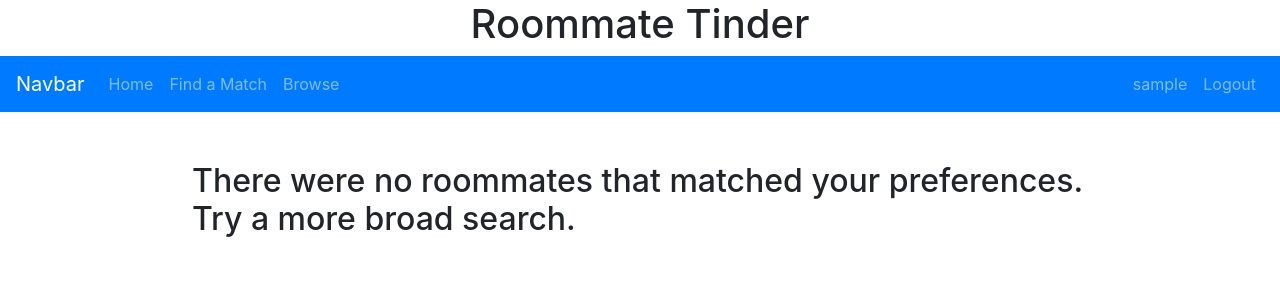
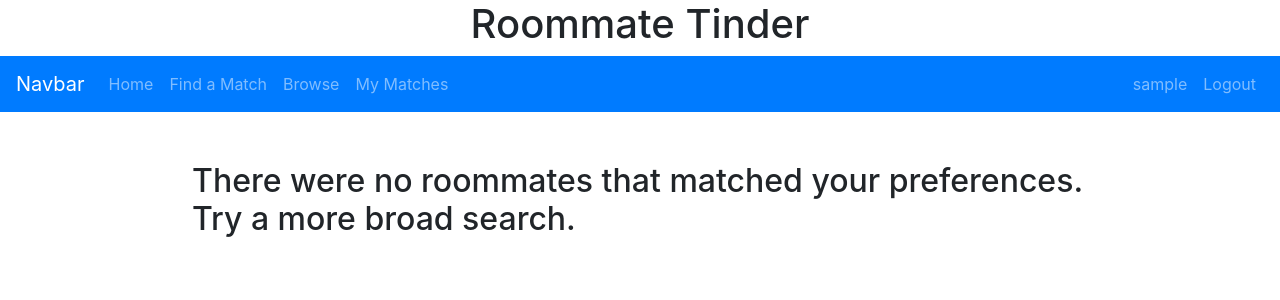
Before and after one commit to AustinOldham/CS1520_Project, a Flask app: page /error?error_type=match_not_found in a window 1280 px wide. Shown: the top 300 px of the page. Run offline with Flask 2, Linux system fonts and the light colour scheme; the visitor is signed in with stand-in values (Sample User, id 1); some libraries are stand-ins or nearby versions.

Commit message:
Adding match list page to navbar

```diff
--- a/route.py
+++ b/route.py
@@ -132,6 +132,9 @@ def find_match():
 	else:
 		return redirect(url_for('error_page', error_type="match_not_found"))
 
+@app.route('/matches')
+def match_list():
+	return render_template('chatlist.html', page_title="My Matches")
 
 @app.route('/error')
 def error_page():
--- a/templates/_base.html
+++ b/templates/_base.html
@@ -26,6 +26,9 @@
 				<li class="nav-item {% block nav_profilelistg%}{% endblock %}">
 					<a class="nav-link" href="{{ url_for('profile_list') }}">Browse</a>
 				</li>
+				<li class="nav-item {% block nav_matchlist%}{% endblock %}">
+					<a class="nav-link" href="{{ url_for('match_list') }}">My Matches</a>
+				</li>
 			</ul>
 		</div>
 		<div class="navbar-collapse collapse order-2" id="navbarNavDropdown">
--- /dev/null
+++ b/templates/matchlist.html
@@ -0,0 +1,5 @@
+{% extends '_base.html' %}
+{% block nav_matchlist %}active{% endblock %}
+{% block content %}
+<h2>This is a match placeholder</h2>
+{% endblock %}
```
